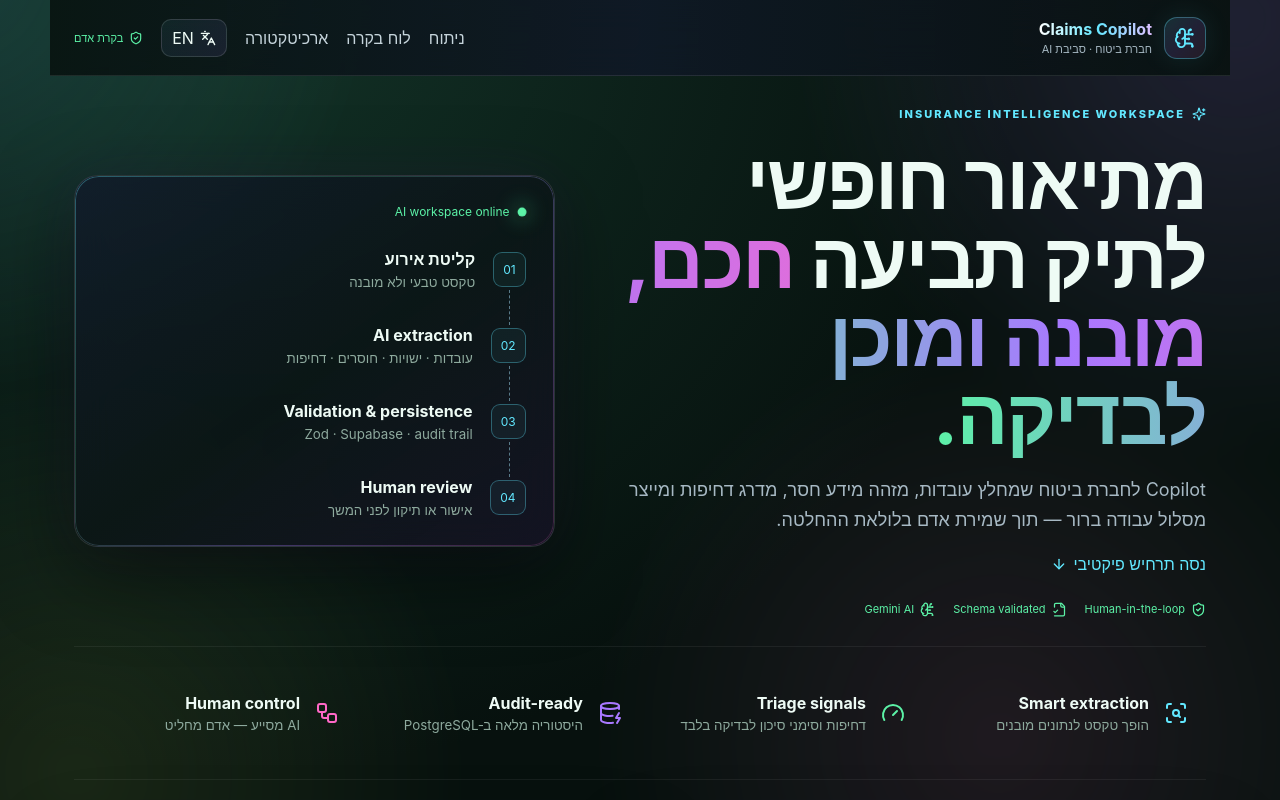
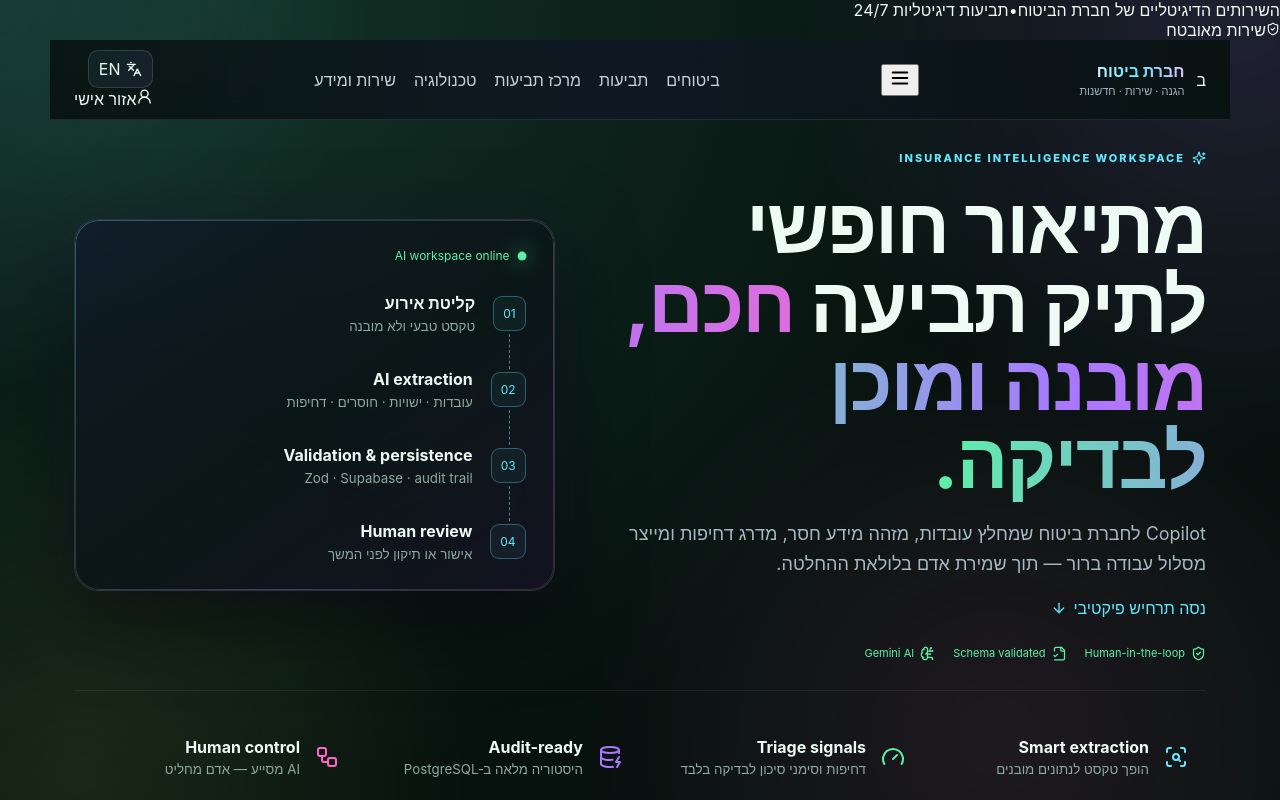
Before and after one commit to Nisan-Sinai/harel-ai-claims-copilot, a Next.js app: page / in a window 1280 px wide. Shown: the top 800 px of the page. Built offline with nearby package versions, Linux system fonts and the light colour scheme.

Commit message:
feat: redesign navigation as real insurance company portal

```diff
--- a/components/Nav.tsx
+++ b/components/Nav.tsx
@@ -1,11 +1,26 @@
 "use client";
 import Link from "next/link";
-import { BrainCircuit, Languages, ShieldCheck } from "lucide-react";
+import { Languages, Menu, ShieldCheck, UserRound } from "lucide-react";
 import { useEffect, useState } from "react";
 
 export function Nav(){
   const [en,setEn]=useState(false);
+  const [open,setOpen]=useState(false);
   useEffect(()=>{const saved=localStorage.getItem("claims-locale")==="en";setEn(saved);document.documentElement.lang=saved?"en":"he";document.documentElement.dir=saved?"ltr":"rtl"},[]);
   function toggle(){const next=!en;setEn(next);localStorage.setItem("claims-locale",next?"en":"he");document.documentElement.lang=next?"en":"he";document.documentElement.dir=next?"ltr":"rtl";window.dispatchEvent(new CustomEvent("claims-locale",{detail:next?"en":"he"}))}
-  return <header className="nav"><Link className="brand" href="/" aria-label="Insurance AI Claims Copilot"><span className="brand-mark"><BrainCircuit size={22}/></span><span><b>Claims Copilot</b><small>{en?"Insurance Company · AI workspace":"חברת ביטוח · סביבת AI"}</small></span></Link><nav aria-label={en?"Main navigation":"ניווט ראשי"}><Link href="/">{en?"Analyze":"ניתוח"}</Link><Link href="/dashboard">{en?"Dashboard":"לוח בקרה"}</Link><Link href="/architecture">{en?"Architecture":"ארכיטקטורה"}</Link><button className="nav-tool" onClick={toggle} aria-label={en?"Switch to Hebrew":"Switch to English"}><Languages size={16}/>{en?"עברית":"EN"}</button><span className="secure-pill"><ShieldCheck size={14}/>{en?"Human reviewed":"בקרת אדם"}</span></nav></header>
+  return <>
+    <div className="utility-bar"><div><span>{en?"Insurance company digital services":"השירותים הדיגיטליים של חברת הביטוח"}</span><span className="utility-dot">•</span><span>{en?"24/7 digital claims":"תביעות דיגיטליות 24/7"}</span></div><div><ShieldCheck size={14}/><span>{en?"Secure service":"שירות מאובטח"}</span></div></div>
+    <header className="nav insurance-nav">
+      <Link className="brand insurance-brand" href="/" aria-label={en?"Insurance Company home":"דף הבית חברת ביטוח"}><span className="brand-symbol">ב</span><span><b>{en?"Insurance Company":"חברת ביטוח"}</b><small>{en?"Protection. Service. Innovation.":"הגנה · שירות · חדשנות"}</small></span></Link>
+      <button className="mobile-menu" onClick={()=>setOpen(!open)} aria-expanded={open} aria-label={en?"Open menu":"פתח תפריט"}><Menu size={22}/></button>
+      <nav className={open?"main-menu open":"main-menu"} aria-label={en?"Main navigation":"ניווט ראשי"}>
+        <Link href="/#products">{en?"Insurance":"ביטוחים"}</Link>
+        <Link href="/#demo">{en?"Claims":"תביעות"}</Link>
+        <Link href="/dashboard">{en?"Claims center":"מרכז תביעות"}</Link>
+        <Link href="/architecture">{en?"Technology":"טכנולוגיה"}</Link>
+        <Link href="/privacy">{en?"Service":"שירות ומידע"}</Link>
+      </nav>
+      <div className="nav-actions"><button className="nav-tool" onClick={toggle}><Languages size={16}/>{en?"עברית":"EN"}</button><Link className="personal-area" href="/dashboard"><UserRound size={17}/>{en?"Personal area":"אזור אישי"}</Link></div>
+    </header>
+  </>
 }
```
